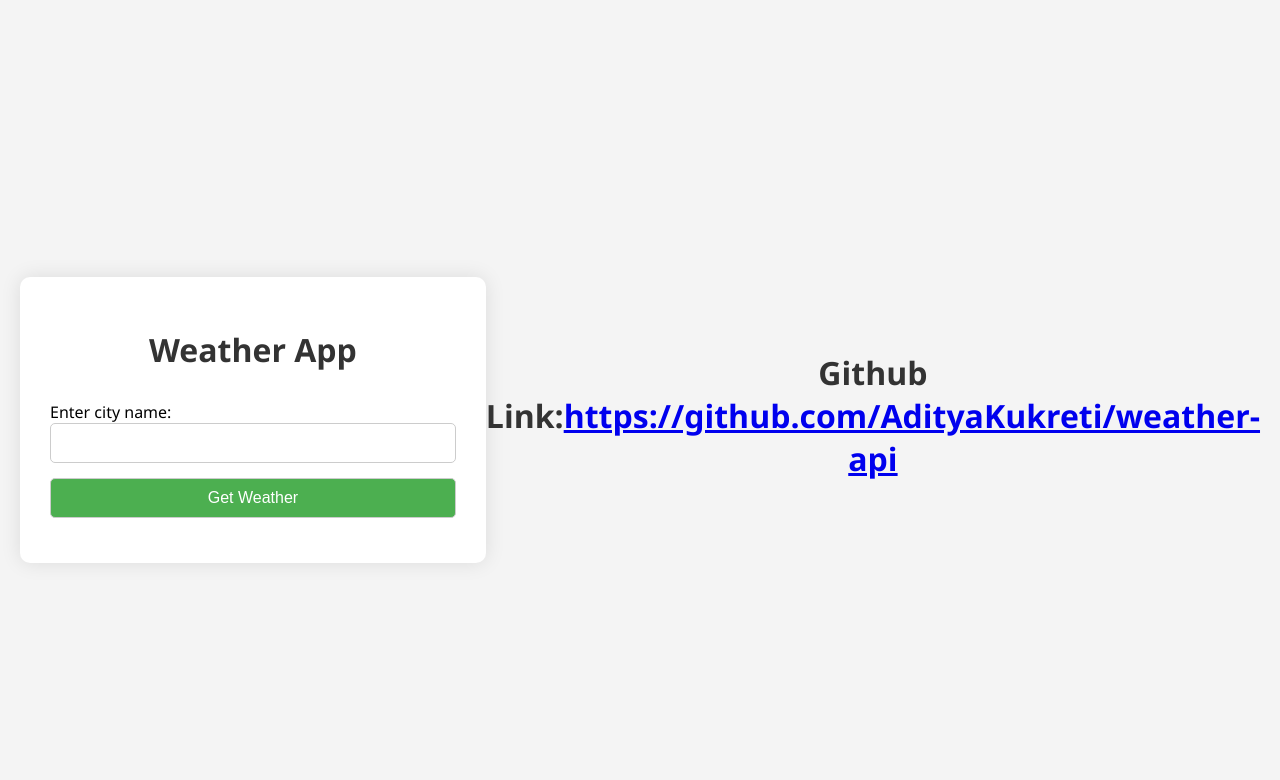
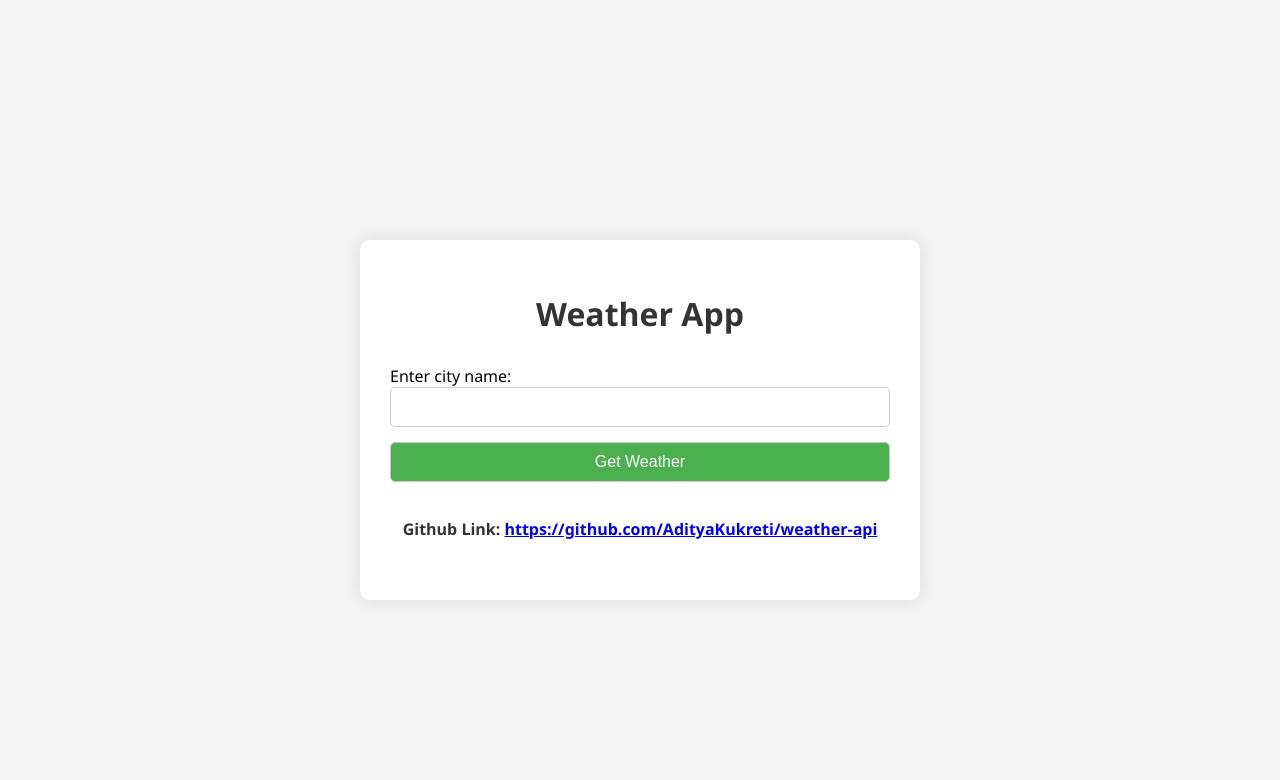
Before and after one commit to AdityaKukreti/weather-api, a Flask app: page / in a window 1280 px wide. Shown: the top 780 px of the page. Run offline with Flask 3, Linux system fonts and the light colour scheme.

Commit message:
Add files via upload

```diff
--- a/templates/index.html
+++ b/templates/index.html
@@ -23,7 +23,7 @@
             box-shadow: 0 0 20px rgba(0, 0, 0, 0.1);
         }
 
-        h1 {
+        h1,h4 {
             text-align: center;
             color: #333;
             margin-bottom: 30px;
@@ -99,7 +99,8 @@
             <p>Humidity: {{ weather_data.humidity }}%</p>
         </div>
         {% endif %}
+        <h4>Github Link: <a href="https://github.com/AdityaKukreti/weather-api">https://github.com/AdityaKukreti/weather-api</a></h4>
+
     </div>
-    <h1>Github Link:<a href="https://github.com/AdityaKukreti/weather-api">https://github.com/AdityaKukreti/weather-api</a></h1>
 </body>
 </html>
```
